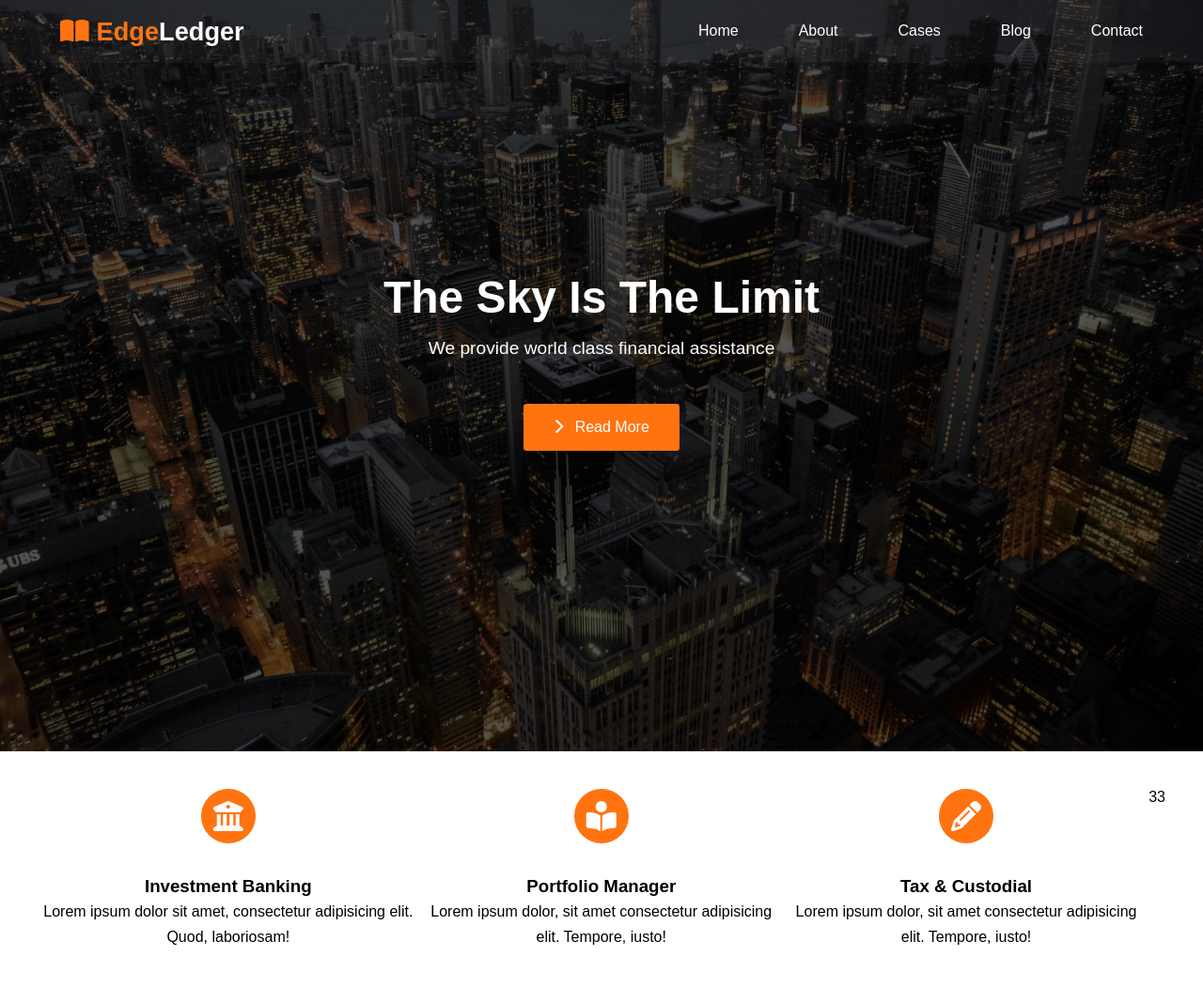
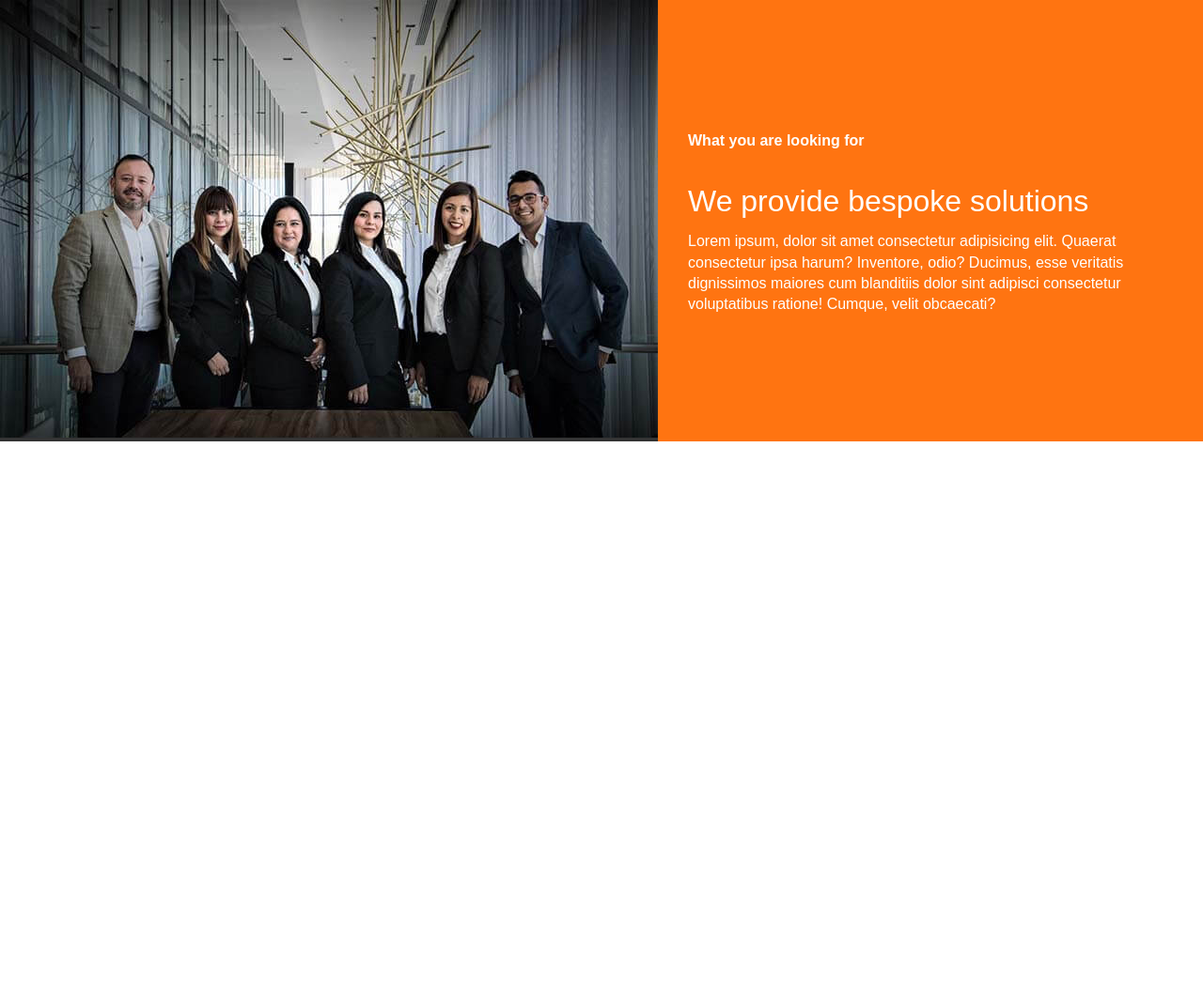
Before and after one commit to William-italia/EdgeLedger-Website-flexbox, a plain HTML site: page index.html in a window 1280 px wide. Shown: the whole page at 94% size. After the commit the page ends 800 px from the top, so only its background shows below. Drawn offline with Linux system fonts and the light colour scheme.

Commit message:
solutions moving pc

```diff
--- a/assets/css/main.css
+++ b/assets/css/main.css
@@ -151,3 +151,42 @@ body {
 .flex-items .box-icon {
     line-height: 1.7em;
 }
+
+/* solutions */
+.solutions-flex {
+    display: flex;
+    justify-content: center;
+    height: 100%;
+}
+
+.content-column-flex {
+    height: 100%;
+    display: flex;
+    flex-direction: column;
+    justify-content: center;
+    padding: 2rem;
+ }
+
+.content-column-flex h4{
+    margin-bottom: 1rem;
+    line-height: 2rem;
+    font-weight: 700;
+}
+
+.content-column-flex h3{
+    font-weight: 200;
+    font-size: 2rem;
+    line-height: 4rem;
+}
+
+.content-column-flex p{
+    line-height: 1.4rem;
+    font-weight: 500;
+
+}
+
+.content-column-flex a{
+    margin-top: 2rem;
+    border: 1px solid var(--color-light);
+    display: inline-block;
+}
--- a/assets/css/utilities.css
+++ b/assets/css/utilities.css
@@ -33,8 +33,17 @@
 }
 
 /* backgrounds */
+.bg-color {
+    background: var(--primary-color);
+    color: var(--color-light);
+}
 
 .bg-dark {
     background: var(--bg-dark);
     color: var(--text-color-light);
 }
+
+.bg-light {
+    background: var(--bg-light);
+    color: var(--color-dark);
+}
--- a/index.html
+++ b/index.html
@@ -10,7 +10,7 @@
     <link rel="stylesheet" href="./assets/css/utilities.css">
 </head>
 <body>
-<header id="home">
+<!-- <header id="home">
     <nav class="navbar-flex">
         <div class="logo">
             <i class="fa-sharp fa-solid fa-book-open icon-logo text-primary-color"></i>
@@ -64,8 +64,21 @@
                 </div>
             </div>33
         </div>
-    </section>
-    <section class="bg-dark">
+    </section> -->
+    <section class="solutions bg-dark">
+        <div class="solutions-flex">
+            <div class="image-column">
+                <img src="./assets/img/home/people.jpg" alt="">
+            </div>
+            <div class="content-flex bg-color">
+                <div class="content-column-flex">
+                    <h4>What you are looking for</h4>
+                    <h3>We provide bespoke solutions</h3>
+                    <p>Lorem ipsum, dolor sit amet consectetur adipisicing elit. Quaerat consectetur ipsa harum? Inventore, odio? Ducimus, esse veritatis dignissimos maiores cum blanditiis dolor sint adipisci consectetur voluptatibus ratione! Cumque, velit obcaecati?</p>
+                </div>
+                <a href="" class="btn btn-dark">red</a>
+            </div>
+        </div>
     </section>
 </main>
 
```
